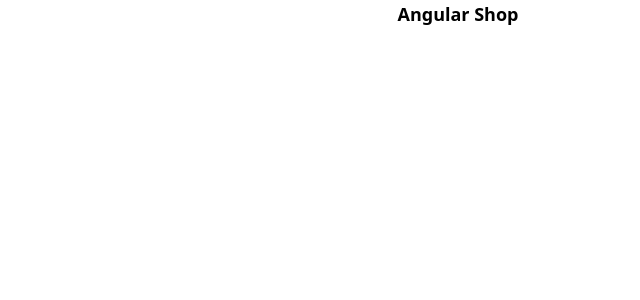
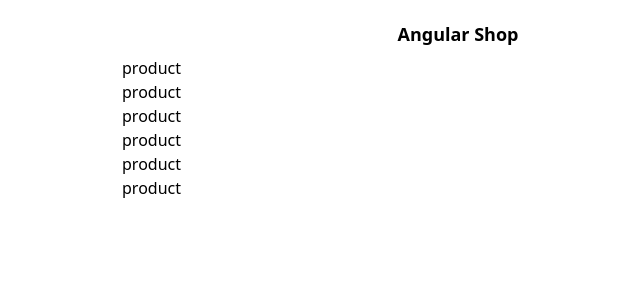
Before and after one commit to Albert-Yakunin/Angular-shop, an Angular app: page / in a window 1280 px wide. Shown: the top 300 px of the page, without its empty margins (182-822 px from the left). Built offline with nearby package versions, Linux system fonts and the light colour scheme.

Commit message:
add products.ts

```diff
--- a/src/app/app.component.html
+++ b/src/app/app.component.html
@@ -1 +1,9 @@
-<h1 class="font-bold mb-2 text-center text-lg">{{ title | titlecase }}</h1>
+<div class="max-w-2xl container mx-auto pt-5">
+  <h1 class="font-bold mb-2 text-center text-lg">{{ title | titlecase }}</h1>
+  <app-product></app-product>
+  <app-product></app-product>
+  <app-product></app-product>
+  <app-product></app-product>
+  <app-product></app-product>
+  <app-product></app-product>
+</div>
--- a/src/app/app.module.ts
+++ b/src/app/app.module.ts
@@ -3,10 +3,12 @@
 
 import { AppRoutingModule } from './app-routing.module';
 import { AppComponent } from './app.component';
+import { ProductComponent } from './components/product/product.component';
 
 @NgModule({
   declarations: [
-    AppComponent
+    AppComponent,
+    ProductComponent,
   ],
   imports: [
     BrowserModule,
--- a/src/app/components/product/product.component.html
+++ b/src/app/components/product/product.component.html
@@ -0,0 +1 @@
+<h2>product</h2>
--- /dev/null
+++ b/src/app/data/products.ts
@@ -0,0 +1,14 @@
+const products = [
+  {
+    "id": 1,
+    "title": "Fjallraven - Foldsack No. 1 Backpack, Fits 15 Laptops",
+    "price": 109.95,
+    "description": "Your perfect pack for everyday use and walks in the forest. Stash your laptop (up to 15 inches) in the padded sleeve, your everyday",
+    "category": "men's clothing",
+    "image": "https://fakestoreapi.com/img/81fPKd-2AYL._AC_SL1500_.jpg",
+    "rating": {
+    "rate": 3.9,
+    "count": 120
+    }
+    }
+];
```
Also changed, not shown: src/app/components/product/product.component.ts (+7 -0 lines).
